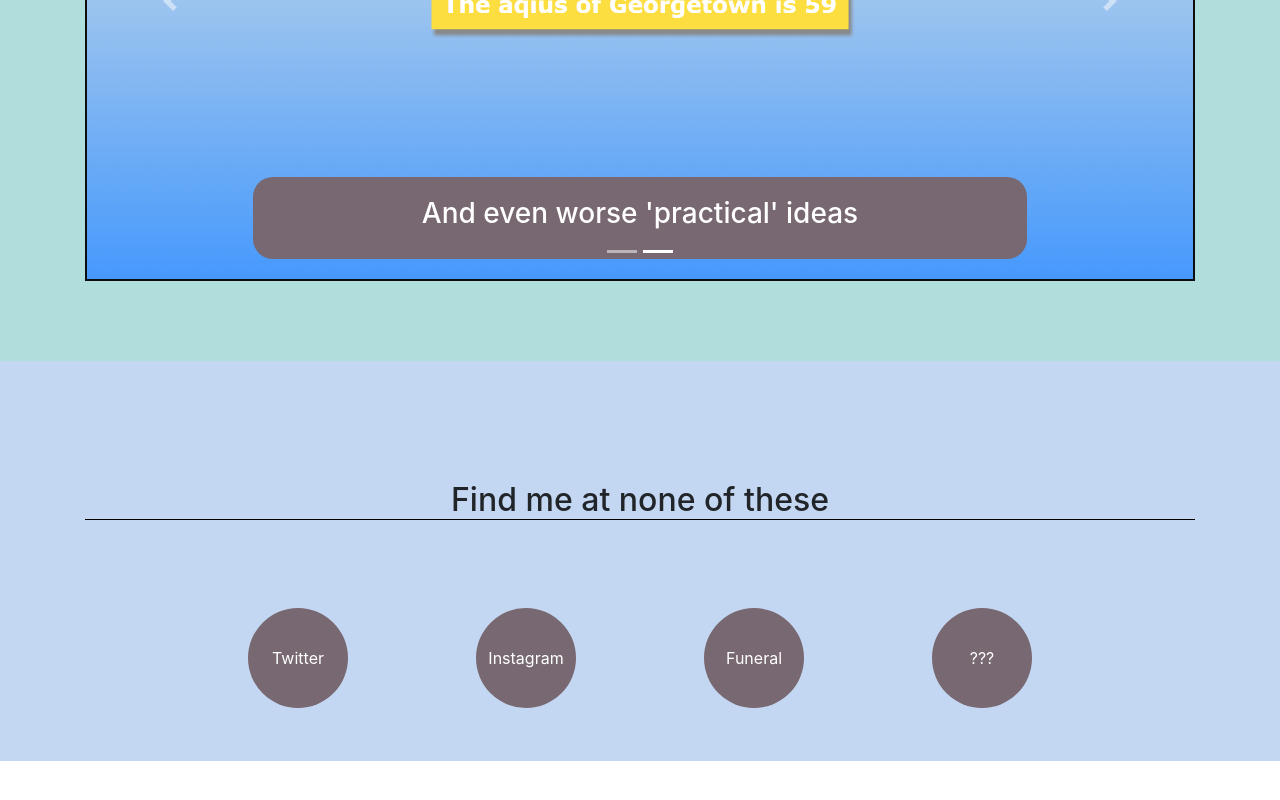
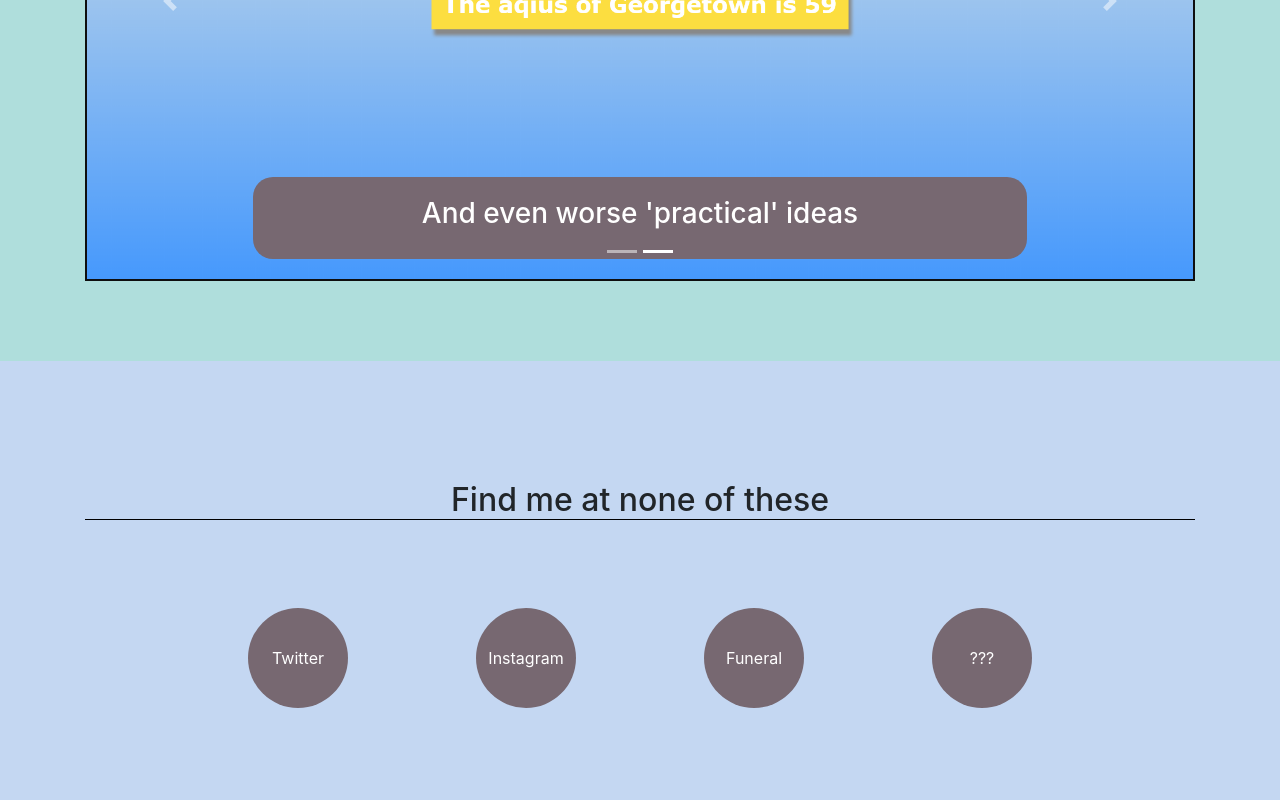
Before and after one commit to PotatoTacohybrid/garfield-shrine, a React (Create React App) app in the folder garfield/: page / in a window 1280 px wide. Shown: the part 1015-1815 px from the top of the page. Before the commit the page ends 1776 px from the top, so only its background shows below. Built offline with nearby package versions, Linux system fonts and the light colour scheme.

Commit message:
Changed CSS

```diff
--- a/garfield/src/App.css
+++ b/garfield/src/App.css
@@ -34,6 +34,7 @@ h2 {
   min-height: 50vh;
   background-color: #C4D7F2;
   padding-top: 15vh;
+  padding-bottom: 20vh;
   justify-content: center;
 }
 
```
